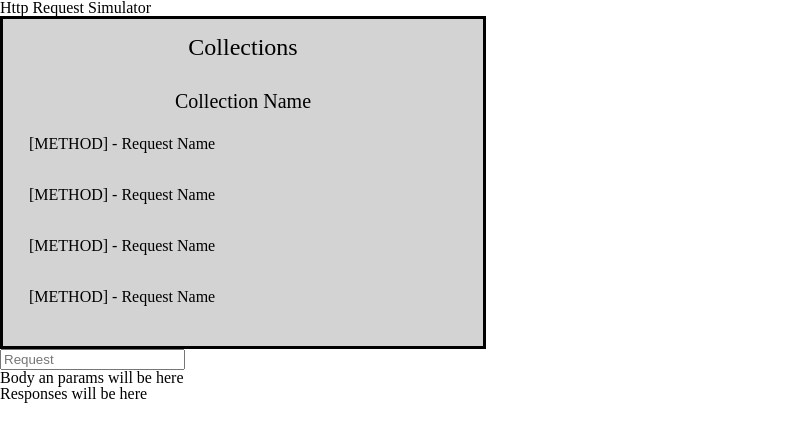
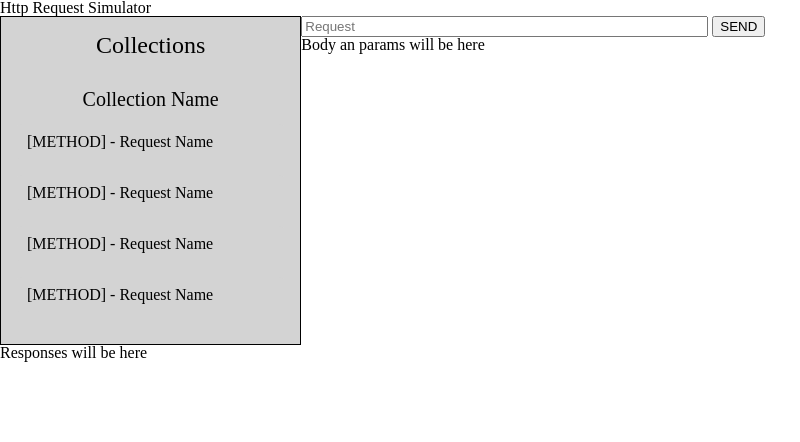
Before and after one commit to shrimp16/RequestsSimulator, an Electron app: page Electron/index.html in a window 800 px wide. Drawn offline with Linux system fonts and the light colour scheme.

Commit message:
Small strucutre changes

```diff
--- a/Electron/index.html
+++ b/Electron/index.html
@@ -15,7 +15,7 @@
     <h1>Http Request Simulator</h1>
   </div>
 
-  <div>
+  <div class="upper-body">
 
     <div class="collections-container">
       <h1 class="sub-title">Collections</h1>
@@ -33,11 +33,16 @@
     <div class="request-container">
       <div class="request-url">
         <input type="text" name="" id="" placeholder="Request">
+        <button>SEND</button>
       </div>
       <div class="body-input">
         Body an params will be here
       </div>
     </div>
+
+  </div>
+
+  <div>
 
     <div class="response-container">
       Responses will be here
--- a/Electron/styles.css
+++ b/Electron/styles.css
@@ -47,12 +47,17 @@ table {
 	text-align: center;
 }
 
+.upper-body {
+	display: flex;
+	flex-direction: row;
+}
+
 .collections-container {
 	display: flex;
 	flex-direction: column;
 	height: 100%;
 	width: 30rem;
-	border: 3px black solid;
+	border: 1px black solid;
 	background-color: lightgray;
 }
 
@@ -78,3 +83,11 @@ table {
 .collection-item:hover {
 	background-color: lightslategray;
 }
+
+.request-container {
+	width: 100%;
+}
+
+.request-url > input {
+	width: 80%;
+}
```
